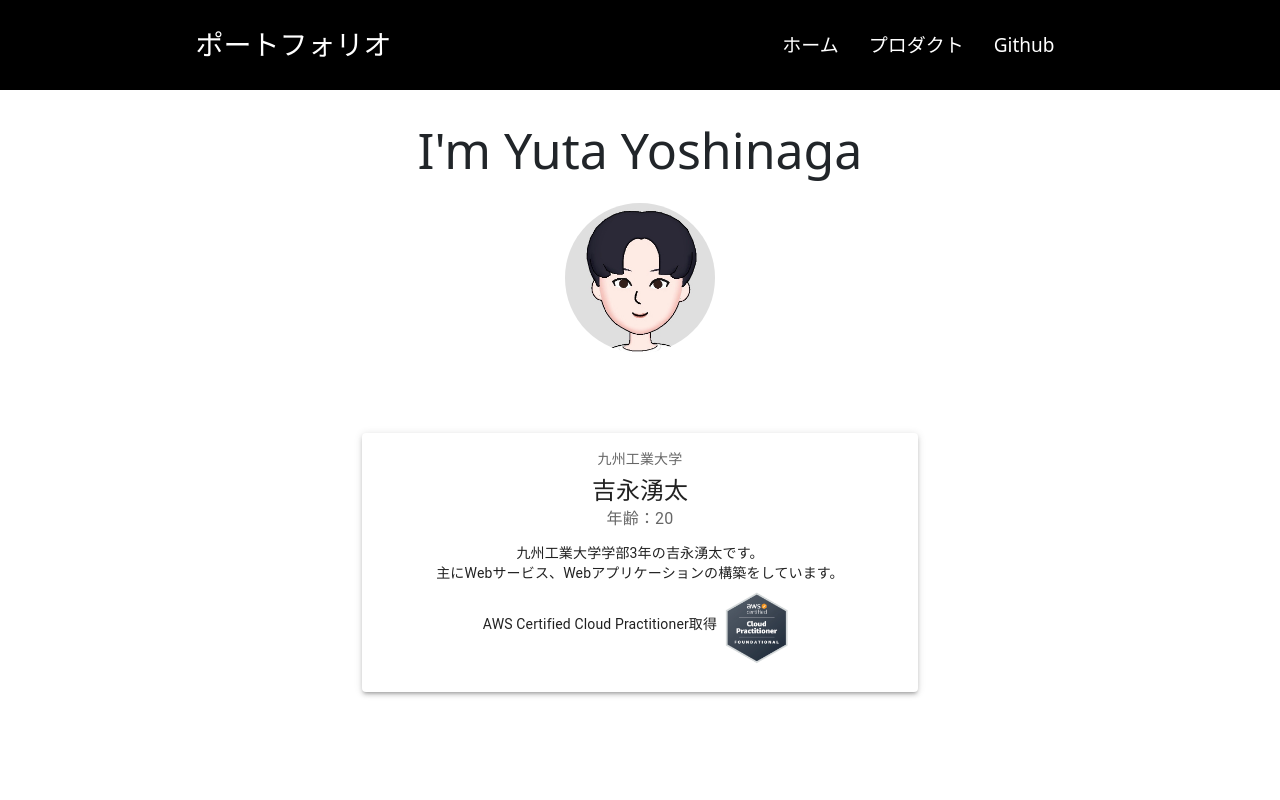
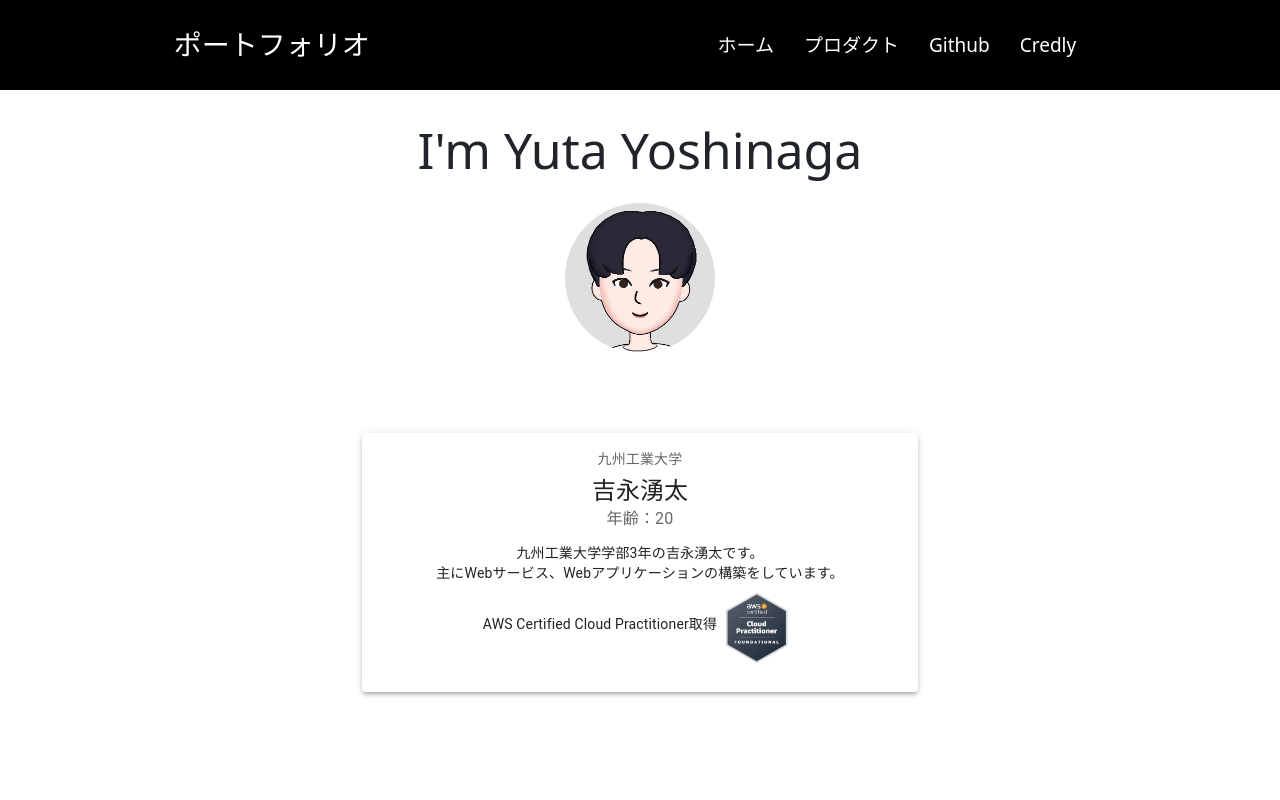
Before and after one commit to Yu-326-ta/portfolio, a React (Create React App) app: page / in a window 1280 px wide. Shown: the top 800 px of the page. Built offline with nearby package versions, Linux system fonts and the light colour scheme.

Commit message:
ナビゲーションバーにCredlyを追加

```diff
--- a/src/components/Header.jsx
+++ b/src/components/Header.jsx
@@ -19,6 +19,9 @@ export const Header = () => {
           <li>
             <a href="https://github.com/Yu-326-ta">Github</a>
           </li>
+          <li>
+            <a href="https://www.credly.com/earner/dashboard">Credly</a>
+          </li>
         </ul>
       </nav>
     </header>
```
